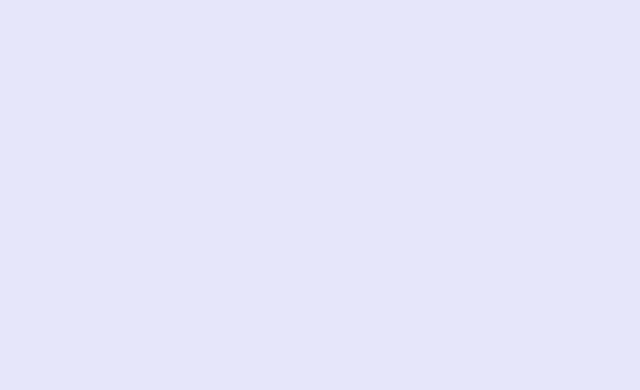
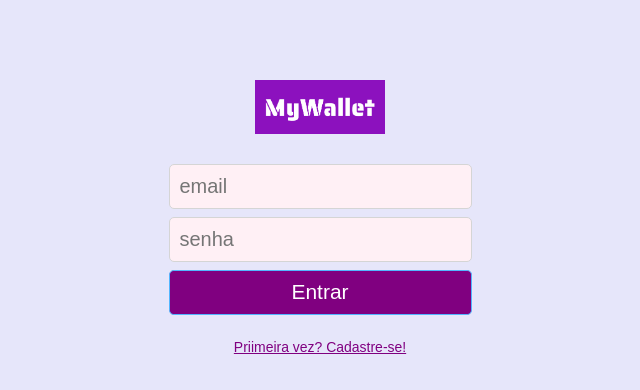
Before and after one commit to AnneKinder/projeto14-mywallet-front, a React (Create React App) app: page / in a window 1280 px wide. Before the commit this address had no page. Shown: the top 390 px of the page, without its empty margins (320-960 px from the left). Built offline with nearby package versions, Linux system fonts and the light colour scheme.

Commit message:
navigate correction

```diff
--- a/src/App.js
+++ b/src/App.js
@@ -11,7 +11,7 @@ export default function App() {
     <BrowserRouter>
       <GlobalStyle />
       <Routes>
-        <Route path="/sign-in" element={<SignIn/>} />
+        <Route path="/" element={<SignIn/>} />
         <Route path="/sign-up" element={<SignUp/>} />
         <Route path="/feed" element={<Feed/>} />
         <Route path="/new-entry" element={<NewEntry/>} />
--- a/src/pages/SignUp.js
+++ b/src/pages/SignUp.js
@@ -26,7 +26,7 @@ const navigate = useNavigate()
         .post("http://localhost:5000/sign-up", form)
         .then((res) => {
           alert("Usuário criado");
-          navigate("/sign-in")
+          navigate("/")
 
         })
         .catch((err) => console.log(err.response.data.message));
@@ -80,10 +80,7 @@ const navigate = useNavigate()
         />
         <button type="submit"> Cadastrar </button>
       </form>
-      <p onClick={() => navigate("/sign-in")}>
-        {" "}
-        Já tem uma conta? Entre agora!{" "}
-      </p>
+      <p onClick={() => navigate("/")}>Já tem uma conta? Entre agora!</p>
     </SignUpSty>
   );
 }
```
